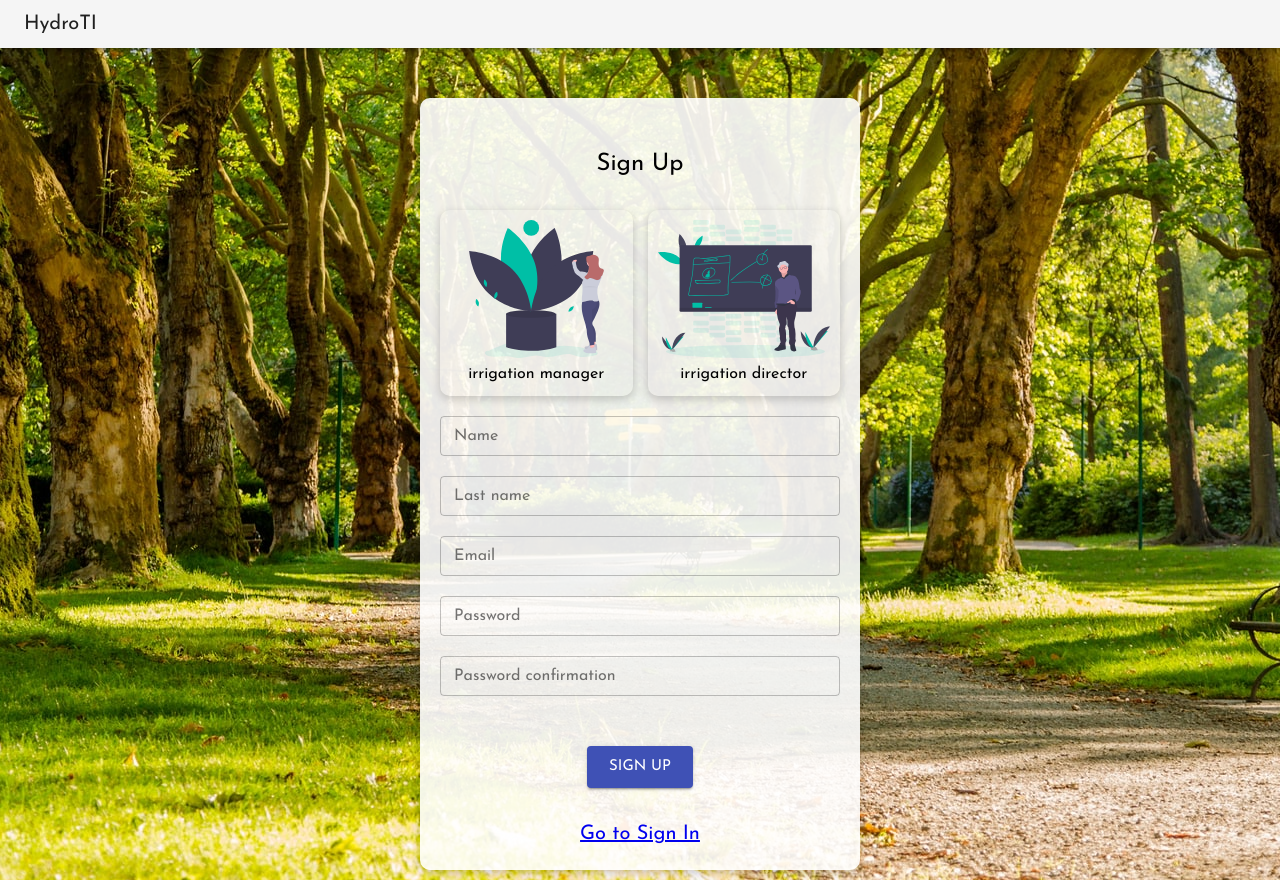
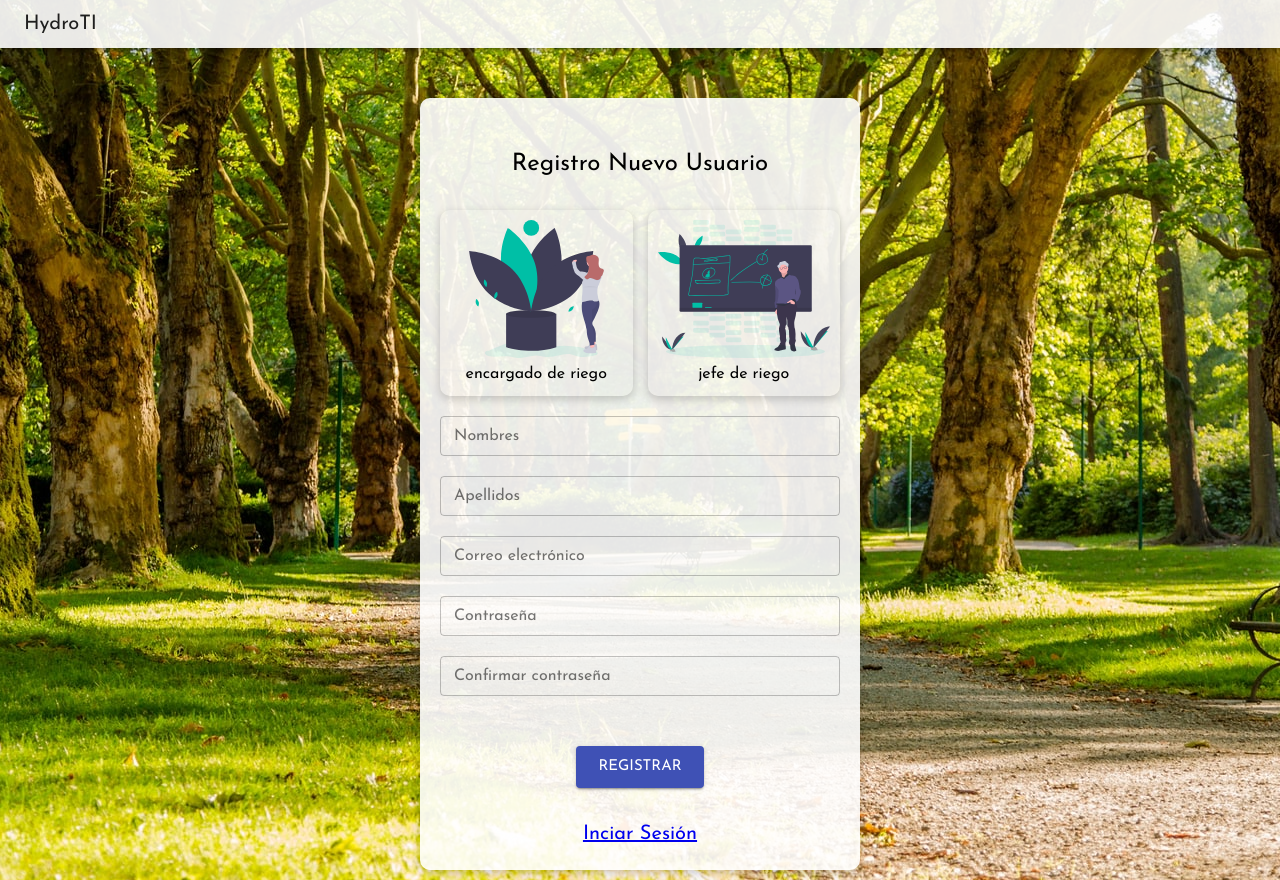
Before and after one commit to AnthonyFTL/HydroTI-Frontend, a React (Create React App) app: page /sign-up in a window 1280 px wide. Built offline with nearby package versions, Linux system fonts and the light colour scheme; no server answers.

Commit message:
test: Add form validations test

```diff
--- a/src/components/auth/RoleRadioButtons/index.js
+++ b/src/components/auth/RoleRadioButtons/index.js
@@ -26,7 +26,7 @@ const RoleRadioButtons = ({ value, onChange, hasError, errorMessage }) => {
     <div>
       <div className={styles.roleRadioButtons}>
         <RoleRadioButton
-          label="irrigation manager"
+          label="encargado de riego"
           name="role"
           value={role.ROLE_IRRIGATION_MANAGER}
           checked={value === role.ROLE_IRRIGATION_MANAGER}
@@ -35,7 +35,7 @@ const RoleRadioButtons = ({ value, onChange, hasError, errorMessage }) => {
           hasError={hasError}
         />
         <RoleRadioButton
-          label="irrigation director"
+          label="jefe de riego"
           name="role"
           value={role.ROLE_IRRIGATION_CHIEF}
           checked={value === role.ROLE_IRRIGATION_CHIEF}
@@ -46,7 +46,13 @@ const RoleRadioButtons = ({ value, onChange, hasError, errorMessage }) => {
       </div>
       {hasError && (
         <div className={styles.errorMessage}>
-          <Typography variant="caption">{errorMessage}</Typography>
+          <Typography
+            id="sign-up-role-helper-text"
+            component="p"
+            variant="caption"
+          >
+            {errorMessage}
+          </Typography>
         </div>
       )}
     </div>
--- a/src/components/auth/SignInForm/index.js
+++ b/src/components/auth/SignInForm/index.js
@@ -41,15 +41,15 @@ const SignInForm = ({ onSignIn, isLoading }) => {
 
   return (
     <AuthFormTemplate
-      title="Sign In"
-      submitText="Sign In"
+      title="Iniciar Sesión"
+      submitText="Ingresar"
       handleSubmit={handleSubmit}
       isLoading={isLoading}
       disabled={Object.values(errors).some((e) => e.length > 0)}
       footer={
         <Link to={routes.SIGN_UP}>
           <Typography variant="h6" align="center">
-            Go to Sign Up
+            Regístrate
           </Typography>
         </Link>
       }
@@ -57,7 +57,7 @@ const SignInForm = ({ onSignIn, isLoading }) => {
       <OutlinedInput
         id="sign-in-email"
         helperTextId="sign-in-email-helper-text"
-        label="Email"
+        label="Correo electrónico"
         value={email}
         onChange={onEmailChange}
         fullWidth
@@ -67,7 +67,7 @@ const SignInForm = ({ onSignIn, isLoading }) => {
       <OutlinedInput
         id="sign-in-password"
         helperTextId="sign-in-password-helper-text"
-        label="Password"
+        label="Contraseña"
         value={password}
         onChange={onPasswordChange}
         fullWidth
--- a/src/components/auth/SignInForm/validations.js
+++ b/src/components/auth/SignInForm/validations.js
@@ -1,15 +1,13 @@
 import isEmpty from "validator/es/lib/isEmpty";
-import isEmail from "validator/es/lib/isEmail";
 
 export const validateEmail = (email) => {
   const errors = [];
-  isEmpty(email) && errors.push("The email field is required");
-  !isEmail(email) && errors.push("The email format is not valid");
+  isEmpty(email) && errors.push("Ingrese correo electrónico");
   return errors;
 };
 export const validatePassword = (password) => {
   const errors = [];
-  isEmpty(password) && errors.push("The password field is required");
+  isEmpty(password) && errors.push("Ingrese contraseña");
   return errors;
 };
 
--- a/src/components/auth/SignUpConfirmation/index.js
+++ b/src/components/auth/SignUpConfirmation/index.js
@@ -26,7 +26,8 @@ const SignUpConfirmation = () => {
     <WithShadow className={styles.card}>
       <div id="sign-up-confirmation">
         <Typography variant="h6" align="center">
-          Your account has been created, please sign in to use the platform.
+          Su cuenta ha sido creada, por favor incie sesión para usar la
+          plataforma.
         </Typography>
         <img
           src={signUpConfirmationSVG}
@@ -35,7 +36,7 @@ const SignUpConfirmation = () => {
         />
         <Link to={routes.SIGN_IN}>
           <Typography variant="h6" component="p" align="center">
-            Go to Sign In
+            Ingresar
           </Typography>
         </Link>
       </div>
--- a/src/components/auth/SignUpForm/index.js
+++ b/src/components/auth/SignUpForm/index.js
@@ -15,6 +15,7 @@ import validate, {
   validateEmail,
   validatePassword,
   validatePasswordConfirmation,
+  validateLastname,
 } from "./validations";
 
 const initialErrors = {
@@ -50,7 +51,7 @@ const SignUpForm = ({ onSignUp, isLoading }) => {
 
   const onLastnameChange = (value) => {
     setLastname(value);
-    const lastnameErrors = validateName(value);
+    const lastnameErrors = validateLastname(value);
     setErrors((val) => ({ ...val, lastname: lastnameErrors }));
   };
 
@@ -96,15 +97,15 @@ const SignUpForm = ({ onSignUp, isLoading }) => {
 
   return (
     <AuthFormTemplate
-      title="Sign Up"
-      submitText="Sign Up"
+      title="Registro Nuevo Usuario"
+      submitText="Registrar"
       handleSubmit={handleSubmit}
       isLoading={isLoading}
       disabled={Object.values(errors).some((e) => e.length > 0)}
       footer={
         <Link to={routes.SIGN_IN}>
           <Typography variant="h6" align="center">
-            Go to Sign In
+            Inciar Sesión
           </Typography>
         </Link>
       }
@@ -118,7 +119,7 @@ const SignUpForm = ({ onSignUp, isLoading }) => {
       <OutlinedInput
         id="sign-up-name"
         helperTextId="sign-up-name-helper-text"
-        label="Name"
+        label="Nombres"
         value={name}
         onChange={onNameChange}
         fullWidth
@@ -128,7 +129,7 @@ const SignUpForm = ({ onSignUp, isLoading }) => {
       <OutlinedInput
         id="sign-up-lastname"
         helperTextId="sign-up-lastname-helper-text"
-        label="Last name"
+        label="Apellidos"
         value={lastname}
         onChange={onLastnameChange}
         fullWidth
@@ -138,7 +139,7 @@ const SignUpForm = ({ onSignUp, isLoading }) => {
       <OutlinedInput
         id="sign-up-email"
         helperTextId="sign-up-email-helper-text"
-        label="Email"
+        label="Correo electrónico"
         value={email}
         onChange={onEmailChange}
         fullWidth
@@ -148,7 +149,7 @@ const SignUpForm = ({ onSignUp, isLoading }) => {
       <OutlinedInput
         id="sign-up-password"
         helperTextId="sign-up-password-helper-text"
-        label="Password"
+        label="Contraseña"
         value={password}
         onChange={onPasswordChange}
         fullWidth
@@ -159,7 +160,7 @@ const SignUpForm = ({ onSignUp, isLoading }) => {
       <OutlinedInput
         id="sign-up-password-confirmation"
         helperTextId="sign-up-password-confirmation-helper-text"
-        label="Password confirmation"
+        label="Confirmar contraseña"
         value={passwordConfirmation}
         onChange={onPasswordConfirmationChange}
         fullWidth
--- a/src/components/auth/SignUpForm/validations.js
+++ b/src/components/auth/SignUpForm/validations.js
@@ -1,52 +1,58 @@
 import isEmpty from "validator/es/lib/isEmpty";
 import isEmail from "validator/es/lib/isEmail";
-import isAlpha from "validator/es/lib/isAlpha";
 import isLength from "validator/es/lib/isLength";
 import equals from "validator/es/lib/equals";
 import matches from "validator/es/lib/matches";
 
 export const validateRole = (role) => {
   const errors = [];
-  isEmpty(role) && errors.push("The role field is required");
+  isEmpty(role) && errors.push("Seleccione un rol");
   return errors;
 };
 
 export const validateName = (name) => {
   const errors = [];
-  isEmpty(name) && errors.push("The name field is required");
-  !isAlpha(name) && errors.push("The name must contain only letters");
+  isEmpty(name) && errors.push("Ingrese nombre");
+  !matches(name, /^[a-zA-Z\s]*$/) &&
+    errors.push("El nombre solo puede contener letras");
+  return errors;
+};
+export const validateLastname = (name) => {
+  const errors = [];
+  isEmpty(name) && errors.push("Ingrese apellidos");
+  !matches(name, /^[a-zA-Z\s]*$/) &&
+    errors.push("Los apellidos solo pueden contener letras");
   return errors;
 };
 
 export const validateEmail = (email) => {
   const errors = [];
-  isEmpty(email) && errors.push("The email field is required");
-  !isEmail(email) && errors.push("The email format is not valid");
+  isEmpty(email) && errors.push("Ingrese correo electrónico");
+  !isEmail(email) && errors.push("El formato del correo no es válido");
   return errors;
 };
 
 export const validatePassword = (password) => {
   const errors = [];
-  isEmpty(password) && errors.push("The password field is required");
+  isEmpty(password) && errors.push("Ingrese contraseña");
   !isLength(password, { min: 8, max: 14 }) &&
-    errors.push(
-      "The password must have at least 8 characters and 14 characters at most"
-    );
-  !matches(password, /[$%&|<>#*!]/) &&
-    errors.push("the password must include especial characters");
+    errors.push("La contraseña debe tener entre 8 y 14 caracteres");
+  !matches(password, /[$%&|<>#*!/¿?]/) &&
+    errors.push("La contraseña debe incluir caracteres especiales");
   return errors;
 };
 
 export const validatePasswordConfirmation = (password, confirmation) => {
   const errors = [];
-  !equals(password, confirmation) && errors.push("The passwords don't match");
+  !equals(password, confirmation) &&
+    errors.push("Las contraseñas no coinciden ");
   return errors;
 };
 
 const validate = (data) => {
   const roleErrors = validateRole(data.role);
   const nameErrors = validateName(data.name);
-  const lastnameErrors = validateName(data.lastname);
+  const lastnameErrors = validateLastname(data.lastname);
   const emailErrors = validateEmail(data.email);
   const passwordErrors = validatePassword(data.password);
   const confirmationErrors = validatePasswordConfirmation(
--- a/src/hoc/templates/auth/AuthPageTemplate/index.js
+++ b/src/hoc/templates/auth/AuthPageTemplate/index.js
@@ -34,7 +34,11 @@ const AuthPageTemplate = ({ children, errorMessage, onErrorMessageClose }) => {
   return (
     <div className={styles.page}>
       <div className={styles.appBar}>
-        <AppBar position="static" color="default">
+        <AppBar
+          position="static"
+          color="default"
+          style={{ backgroundColor: "rgba(255,255,255,.9)" }}
+        >
           <Toolbar variant="dense">
             <Typography variant="h6" className={styles.appBarTitle}>
               HydroTI
```
Also changed, not shown: 2 other files (tests, documents, lock files or other folders).
